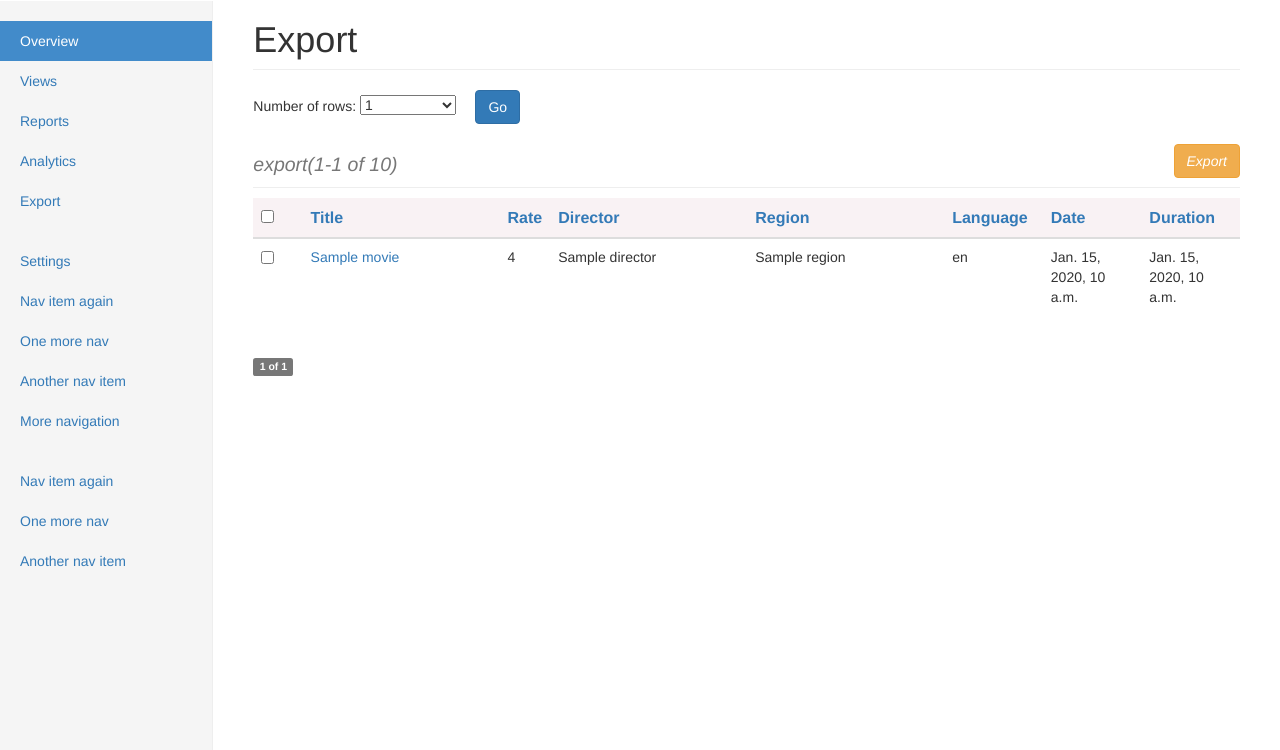
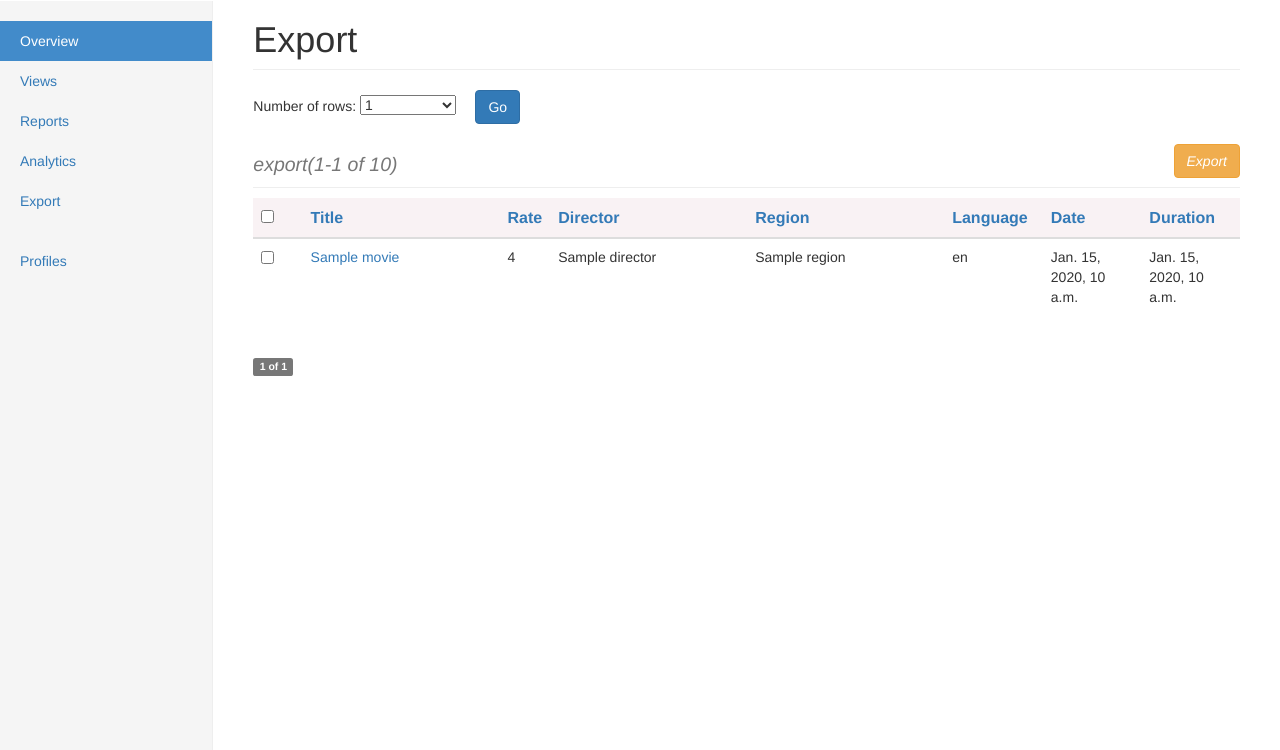
Before and after one commit to luojie3196/rogse, a Django app: template douban/templates/export.html in a window 1280 px wide. Shown: the part 50-800 px from the top of the page. Run offline with Django 3.2, Linux system fonts and the light colour scheme; the template is opened without the code that fills it: most values are stand-ins (such as "Sample title", 1, 10 or a date in 2020); some libraries are stand-ins or nearby versions.

Commit message:
douban web development stage 34

```diff
--- a/douban/templates/base.html
+++ b/douban/templates/base.html
@@ -1,7 +1,9 @@
 {% load static %}
 <!DOCTYPE html>
 <!-- saved from url=(0042)http://v3.bootcss.com/examples/dashboard/# -->
-<html lang="zh-CN"><head><meta http-equiv="Content-Type" content="text/html; charset=UTF-8">
+<html lang="zh-CN">
+<head>
+    <meta http-equiv="Content-Type" content="text/html; charset=UTF-8">
 
     <meta http-equiv="X-UA-Compatible" content="IE=edge">
     <meta name="viewport" content="width=device-width, initial-scale=1">
@@ -34,37 +36,28 @@
 
     <script src="{% static "JS/db_base.js" %}"></script>
 
-{#    <script type="text/javascript">#}
-{#        $(document).ready(function () {#}
-{#            $(".user-info").mouseenter(function () {#}
-{#                $(".user-settings").show("slow");#}
-{#                $(".user-info").mouseleave(function () {#}
-{#                    $(".user-settings").hide("slow");#}
-{#                });#}
-{#            });#}
-{#        })#}
-{#    </script>#}
 </head>
 <body>
 <nav class="navbar navbar-inverse navbar-fixed-top">
     <div class="container-fluid">
         <div class="navbar-header">
-          <button type="button" class="navbar-toggle collapsed" data-toggle="collapse" data-target="#navbar" aria-expanded="false" aria-controls="navbar">
+            <button type="button" class="navbar-toggle collapsed" data-toggle="collapse" data-target="#navbar"
+                    aria-expanded="false" aria-controls="navbar">
                 <span class="sr-only">Toggle navigation</span>
                 <span class="icon-bar"></span>
                 <span class="icon-bar"></span>
                 <span class="icon-bar"></span>
             </button>
-          <a class="navbar-brand" href="/douban/#">Douban</a>
+            <a class="navbar-brand" href="{% url "dashboard" %}#">Douban</a>
         </div>
         <div id="navbar" class="navbar-collapse collapse">
             <ul class="nav navbar-nav navbar-right">
-            <li><a href="/douban/">Dashboard</a></li>
+                <li><a href="{% url "dashboard" %}">Dashboard</a></li>
                 {% if user.is_authenticated %}
-              <li><a class="user-info" href="/douban/settings/" title="settings">{{ user.email }}</a></li>
-              <li><a href="/douban/logout/">Sign Out</a></li>
+                    <li><a class="user-info" href="{% url "settings_page" %}" title="View profile">{{ user.email }}</a></li>
+                    <li><a href="{% url "logout_view" %}">Sign Out</a></li>
                 {% else %}
-              <li><a href="/douban/login/">Sign In</a></li>
+                    <li><a href="{% url "login_page" %}">Sign In</a></li>
                 {% endif %}
             </ul>
             <form class="navbar-form navbar-right" action="{% url "dashboard" %}" method="get">
@@ -79,24 +72,22 @@
     <div class="row">
         <div class="col-sm-3 col-md-2 sidebar">
             <ul class="nav nav-sidebar">
-            <li class="active"><a href="/douban/#">Overview <span class="sr-only">(current)</span></a></li>
-            <li><a href="/douban/views/">Views</a></li>
-            <li><a href="/douban/reports/">Reports</a></li>
-            <li><a href="/douban/analytics/">Analytics</a></li>
-            <li><a href="/douban/export/">Export</a></li>
+                <li class="active"><a href="{% url "dashboard" %}#">Overview <span class="sr-only">(current)</span></a></li>
+                <li><a href="{% url "views_page" %}">Views</a></li>
+                <li><a href="{% url "reports_page" %}">Reports</a></li>
+                <li><a href="{% url "analytics_page" %}">Analytics</a></li>
+                <li><a href="{% url "export_page" %}">Export</a></li>
             </ul>
             <ul class="nav nav-sidebar">
-            <li><a class="user-settings" href="/douban/settings/">Settings</a></li>
-            <li><a href="http://v3.bootcss.com/examples/dashboard/">Nav item again</a></li>
-            <li><a href="http://v3.bootcss.com/examples/dashboard/">One more nav</a></li>
-            <li><a href="http://v3.bootcss.com/examples/dashboard/">Another nav item</a></li>
-            <li><a href="http://v3.bootcss.com/examples/dashboard/">More navigation</a></li>
+                <li><a class="user-settings" href="{% url "settings_page" %}">Profiles</a></li>
             </ul>
+            {% if user.is_admin %}
                 <ul class="nav nav-sidebar">
-            <li><a href="http://v3.bootcss.com/examples/dashboard/">Nav item again</a></li>
-            <li><a href="http://v3.bootcss.com/examples/dashboard/">One more nav</a></li>
-            <li><a href="http://v3.bootcss.com/examples/dashboard/">Another nav item</a></li>
+                    <li><a href="#">Nav item again</a></li>
+                    <li><a href="#">One more nav</a></li>
+                    <li><a href="#">Another nav item</a></li>
                 </ul>
+            {% endif %}
         </div>
         <div class="col-sm-9 col-sm-offset-3 col-md-10 col-md-offset-2 main">
             <h1 class="page-header">{% block page-header-title %}{% endblock %}</h1>
@@ -111,4 +102,5 @@
 
 <!-- Placed at the end of the document so the pages load faster -->
 
-</body></html>
+</body>
+</html>
--- a/douban/templates/dashboard.html
+++ b/douban/templates/dashboard.html
@@ -16,10 +16,10 @@ Dashboard for Douban
         </ol>
         <div class="carousel-inner" role="listbox">
             <div class="item active">
-        <img  src="{% static "xmad_1.jpg" %}" data-holder-rendered="true">
+                <img src="{% static "xmad_1.jpg" %}" data-holder-rendered="true">
             </div>
             <div class="item">
-        <img  src="{% static "xmad_2.jpg" %}" data-holder-rendered="true">
+                <img src="{% static "xmad_2.jpg" %}" data-holder-rendered="true">
             </div>
             <div class="item">
                 <img alt=" [1140x500]" src="{% static "xmad_3.jpg" %}" data-holder-rendered="true">
@@ -87,7 +87,7 @@ Dashboard for Douban
         </span>
 
         {% if movies.has_next %}
-            <a href="?page={{ movies.next_page_number }}" class="glyphicon glyphicon-triangle-right" ></a>
+            <a href="?page={{ movies.next_page_number }}" class="glyphicon glyphicon-triangle-right"></a>
         {% endif %}
     </span>
     </div>
--- a/douban/templates/list.html
+++ b/douban/templates/list.html
@@ -5,7 +5,7 @@
     <title>movies</title>
 </head>
 <body>
-<table width="80%" border="1" cellpadding="0" cellspacing="0" >
+<table width="80%" border="1" cellpadding="0" cellspacing="0">
     <tr>
         <th width="5%" scope="col">No.</th>
         <th width="10%" scope="col">Title</th>
--- a/douban/templates/movie_form.html
+++ b/douban/templates/movie_form.html
@@ -5,6 +5,6 @@
     <title>movie form</title>
 </head>
 <body>
-    {{ movie_form }}
+{{ movie_form }}
 </body>
 </html>
--- a/douban/templates/reports.html
+++ b/douban/templates/reports.html
@@ -1,11 +1,11 @@
 {% extends 'base.html' %}
 
 {% block title %}
-Reports for Douban
+    Reports for Douban
 {% endblock %}
 
 {% block page-header-title %}Reports {% endblock %}
 
 {% block page-header %}
-{{ movie_form }}
+    {{ movie_form }}
 {% endblock %}
--- a/douban/templates/views_page.html
+++ b/douban/templates/views_page.html
@@ -42,7 +42,7 @@ Keyword: <input type="text" name="keywords">
             <tbody>
             <tr class="item">
                 <td width="100" valign="top">
-            <a class="nbg" href="{{ movie.url }}" >
+                    <a class="nbg" href="{{ movie.url }}">
                         <img src="{{ movie.cover }}" height="168" width="120" class=""/>
                     </a>
                 </td>
@@ -80,7 +80,7 @@ Keyword: <input type="text" name="keywords">
         </span>
 
         {% if movies.has_next %}
-            <a href="?page={{ movies.next_page_number }}" class="glyphicon glyphicon-triangle-right" ></a>
+            <a href="?page={{ movies.next_page_number }}" class="glyphicon glyphicon-triangle-right"></a>
         {% endif %}
     </span>
     </div>
```
Also changed, not shown: douban/templates/analytics.html (+23 -23 lines), douban/templates/export.html (+12 -7 lines), douban/templates/forgot_password.html (+5 -3 lines), douban/templates/home.html (+5 -5 lines), douban/templates/login.html (+8 -5 lines), douban/templates/register.html (+15 -14 lines), douban/templates/search.html (+9 -5 lines), douban/templates/views_search_page.html (+10 -6 lines), douban/templates/detail.html (indentation only), douban/templates/settings.html (indentation only). Lines whose indentation alone changed are shown as unchanged.
